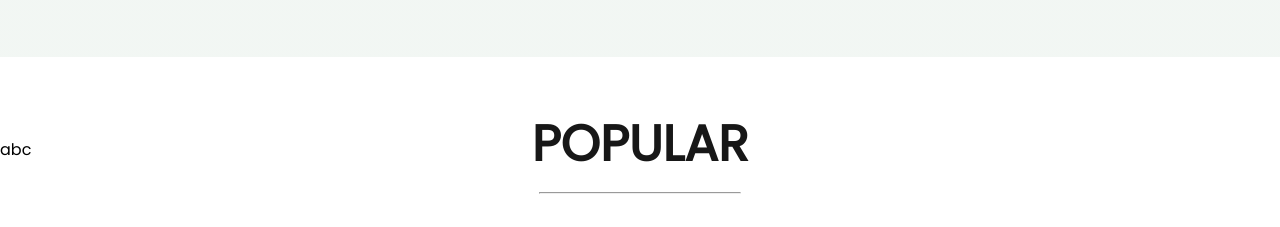
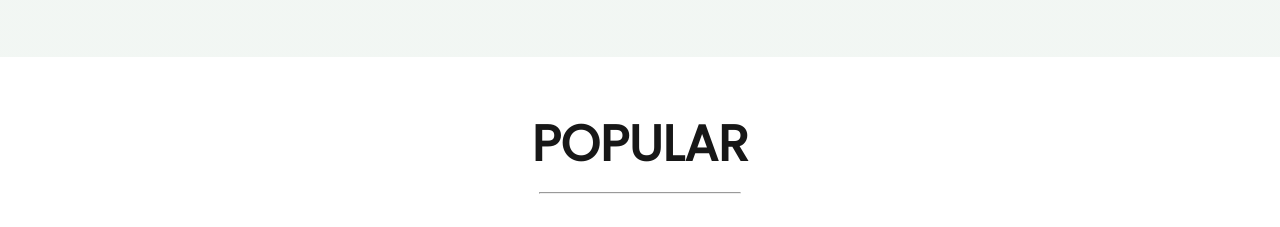
Before and after one commit to Alishbaprograms/Voltrium-An-Ecommerce-Website, a React (Create React App) app in the folder frontend/my-app/: page / in a window 1280 px wide. Shown: the part 840-1067 px from the top of the page. Built offline with nearby package versions, Linux system fonts and the light colour scheme.

Commit message:
Update Shop.jsx

```diff
--- a/frontend/my-app/src/Componenets/Pages/Shop.jsx
+++ b/frontend/my-app/src/Componenets/Pages/Shop.jsx
@@ -8,9 +8,6 @@ const Shop = () => {
     <div>
         <Hero/>
         <Popular/>
-        <div>
-          abc
-    </div>
     </div>
   )
 }
```
